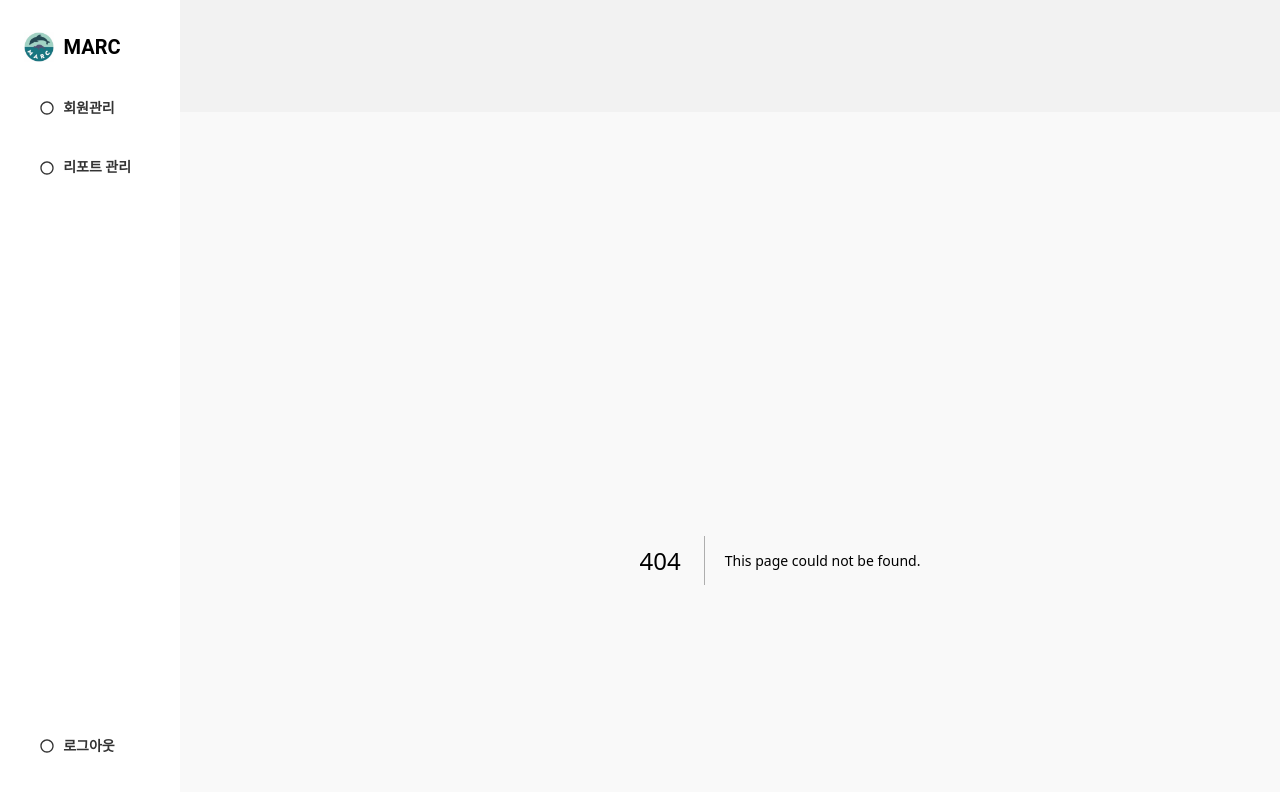
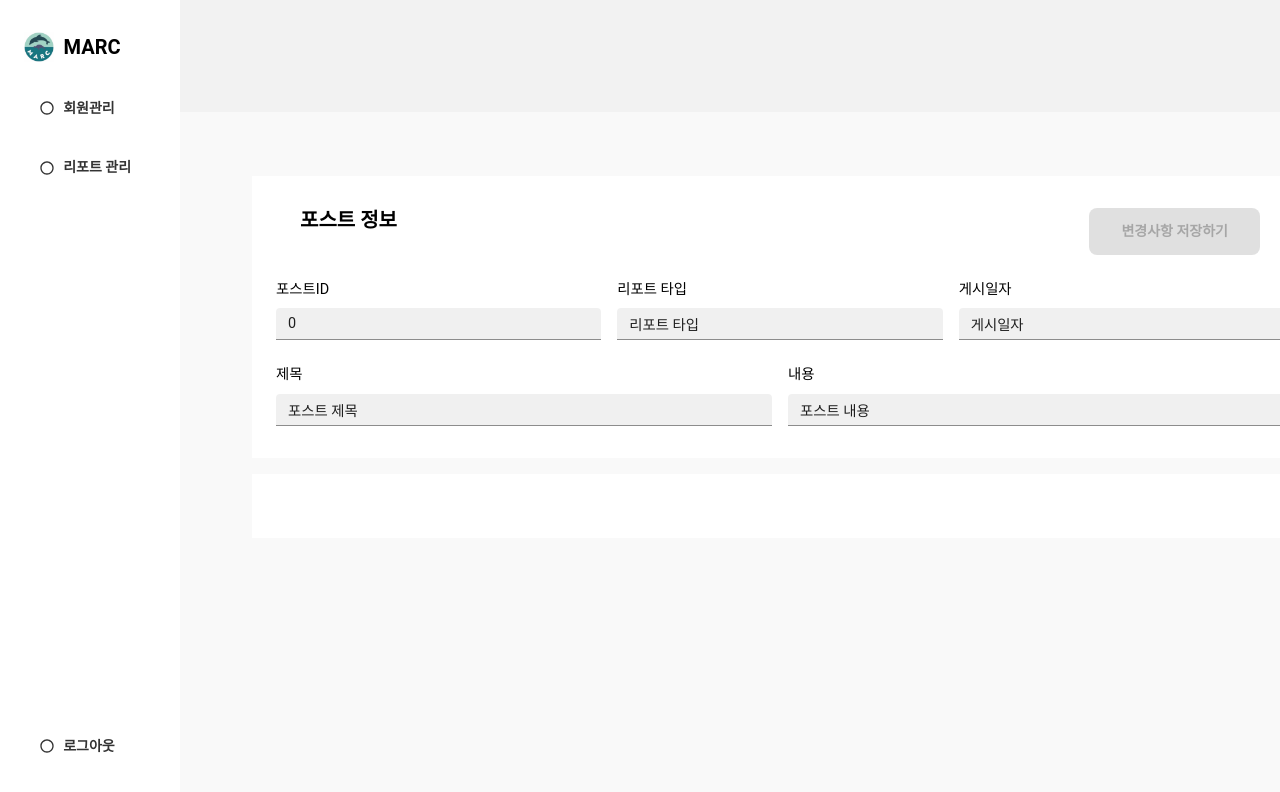
Before and after one commit to tech4impact-marc/frontend-backoffice, a Next.js app: page /posts/1 in a window 1280 px wide. Before the commit this address had no page. Shown: the top 792 px of the page. Built offline with nearby package versions, Linux system fonts and the light colour scheme; no server answers; a web font is replaced by a local one.

Commit message:
feat: post 페이지 추가
포스트 관리하는 페이지 추가

```diff
--- /dev/null
+++ b/pages/posts/[id].tsx
@@ -0,0 +1,234 @@
+import {
+  StyledContainerOne,
+  StyledContainerThree,
+} from "@/components/styledComponents/StyledContainer";
+import { StyledButton } from "@/components/layout/BackOfficeLayout";
+import { Button, Container, Input, TextField, Typography } from "@mui/material";
+import React, { useEffect, useState } from "react";
+import { useRouter } from "next/router";
+import axios from "axios";
+
+//import dataResponse from "@/pages/user/contents";
+
+const columns: string[] = ["리포트 ID", "리포트 타입", "게시 일자"];
+
+export default function User() {
+  const router = useRouter();
+  const { id } = router.query;
+  const [showSuccessMessage, setShowSuccessMessage] = useState(false);
+  const [postInfo, setPostInfo] = useState({
+    postId: 0,
+    reportType: "리포트 타입",
+    postDate: "게시일자",
+    title: "포스트 제목",
+    value: "포스트 내용",
+  });
+  const [prevPost, setPrevPost] = useState({
+    title: "포스트 제목",
+    value: "포스트 내용",
+  });
+
+  const handleTitleChange = (event: React.ChangeEvent<HTMLInputElement>) => {
+    setPostInfo({
+      ...postInfo,
+      title: event.target.value,
+    });
+  };
+
+  const handleValueChange = (event: React.ChangeEvent<HTMLInputElement>) => {
+    setPostInfo({
+      ...postInfo,
+      value: event.target.value,
+    });
+  };
+
+  const handleSavePostChanges = async () => {
+    try {
+      const updatedPostInfo = {
+        title: postInfo.title,
+        value: postInfo.value,
+        modifiedReason: "",
+      };
+      const response = await axios.patch(
+        `${process.env.NEXT_PUBLIC_IP_ADDRESS}/admin/posts/${postInfo.postId}`,
+        updatedPostInfo
+      );
+
+      console.log("변경사항이 성공적으로 반영되었습니다.", response.data);
+      setShowSuccessMessage(true);
+      setPrevPost({
+        title: postInfo.title,
+        value: postInfo.value,
+      });
+      setTimeout(() => {
+        setShowSuccessMessage(false);
+      }, 3000);
+    } catch (error) {
+      console.log("에러 발생: ", error);
+    }
+  };
+  useEffect(() => {
+    if (!id) {
+      return;
+    }
+    const fetchData = async () => {
+      try {
+        const response = await axios.get(
+          `${process.env.NEXT_PUBLIC_IP_ADDRESS}/admin/reports/${id}`
+        );
+        console.log(id);
+        console.log(response.data);
+        const reportData = response.data;
+        setPostInfo({
+          postId: reportData.post.id,
+          reportType: reportData.reportTypeVersion.reportType.label,
+          postDate: reportData.createdDateTime,
+          title: reportData.post.title,
+          value: reportData.post.value,
+        });
+        setPrevPost({
+          title: reportData.post.title,
+          value: reportData.post.value,
+        });
+        console.log(postInfo, prevPost);
+      } catch (error) {
+        console.log("에러 발생: ", error);
+      }
+    };
+
+    fetchData();
+  }, [id]);
+
+  return (
+    <React.Fragment>
+      <Container
+        sx={{
+          alignItems: "flex-start",
+          padding: "16px 32px 32px 32px",
+          gap: "16px",
+          flex: "1 0 0",
+        }}
+      >
+        <StyledContainerOne
+          style={{
+            backgroundColor: "white",
+            rowGap: "1.5rem",
+            height: "auto",
+          }}
+        >
+          <Container sx={{ flexDirection: "row" }}>
+            <Typography variant="h2">포스트 정보</Typography>
+            <StyledButton
+              color="primary"
+              sx={{ marginLeft: "auto" }}
+              disabled={
+                !(
+                  postInfo.title !== prevPost.title ||
+                  postInfo.value !== prevPost.value
+                )
+              }
+              onClick={handleSavePostChanges}
+            >
+              변경사항 저장하기
+            </StyledButton>
+          </Container>
+
+          <div style={{ display: "flex", width: "100%", columnGap: "1rem" }}>
+            <StyledContainerThree>
+              <Typography variant="body1">포스트ID</Typography>
+              <TextField
+                hiddenLabel
+                id="filled-disabled"
+                variant="filled"
+                value={postInfo.postId}
+              />
+            </StyledContainerThree>
+            <StyledContainerThree>
+              <Typography variant="body1">리포트 타입</Typography>
+              <TextField
+                hiddenLabel
+                variant="filled"
+                value={postInfo.reportType}
+              />
+            </StyledContainerThree>
+            <StyledContainerThree>
+              <Typography variant="body1">게시일자</Typography>
+              <TextField
+                hiddenLabel
+                variant="filled"
+                name={"subtitle"}
+                value={postInfo.postDate}
+              />
+            </StyledContainerThree>
+          </div>
+
+          <div
+            style={{
+              display: "flex",
+              width: "100%",
+              columnGap: "1rem",
+            }}
+          >
+            <StyledContainerThree>
+              <Typography variant="body1">제목</Typography>
+              <TextField
+                hiddenLabel
+                id="filled-disabled"
+                variant="filled"
+                value={postInfo.title}
+                onChange={handleTitleChange}
+              />
+            </StyledContainerThree>
+            <StyledContainerThree>
+              <Typography variant="body1">내용</Typography>
+              <TextField
+                hiddenLabel
+                variant="filled"
+                value={postInfo.value}
+                onChange={handleValueChange}
+              />
+            </StyledContainerThree>
+          </div>
+        </StyledContainerOne>
+        <StyledContainerOne
+          style={{
+            backgroundColor: "white",
+            rowGap: "1.5rem",
+            height: "auto",
+          }}
+        >
+          <Container
+            sx={{
+              flexDirection: "column",
+              alignItems: "flex-start",
+              justifyContent: "flex-start",
+            }}
+          ></Container>
+        </StyledContainerOne>
+      </Container>
+      {showSuccessMessage && (
+        <Container
+          color="primary"
+          sx={{
+            position: "absolute",
+            left: "calc(32px+3rem)",
+            bottom: "32px",
+            width: "240px",
+            padding: "16px",
+            justifyContent: "center",
+            alignItems: "center",
+            backgroundColor: "#3DC74B",
+            borderRadius: "8px",
+          }}
+        >
+          <Typography
+            variant="body1"
+            sx={{ fontWeight: "600", color: "white" }}
+          >
+            변경사항이 저장되었습니다.
+          </Typography>
+        </Container>
+      )}
+    </React.Fragment>
+  );
+}
```
Also changed, not shown: components/styledComponents/StyledTableUser2.tsx (+13 -1 lines).
